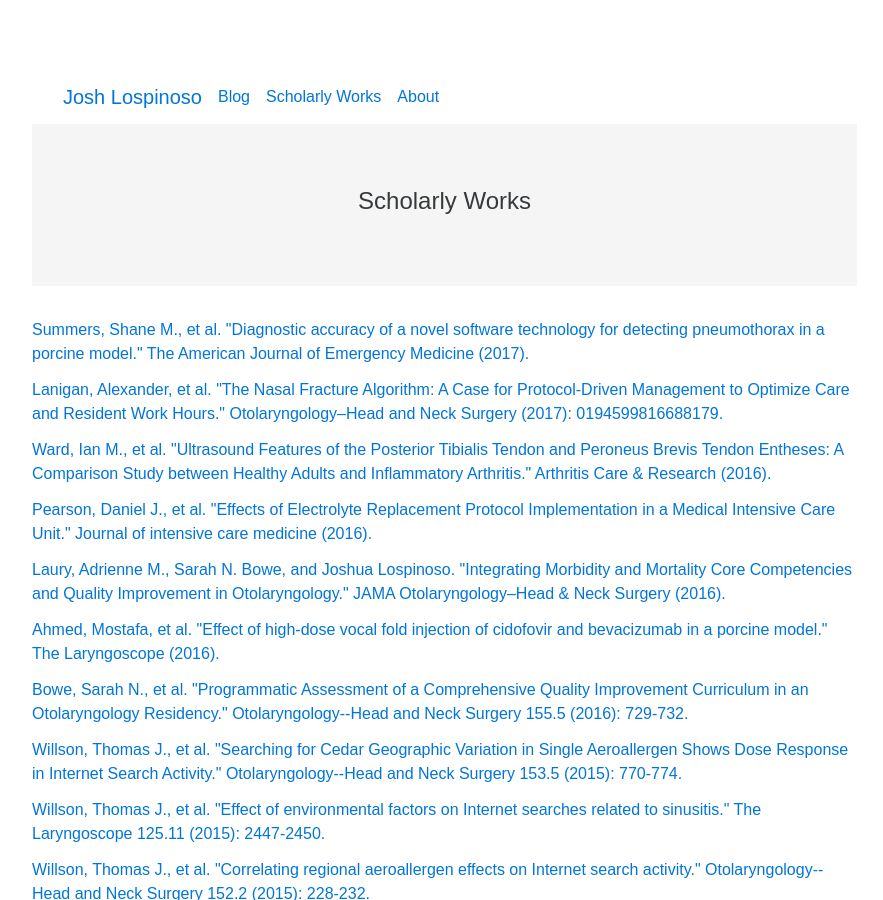
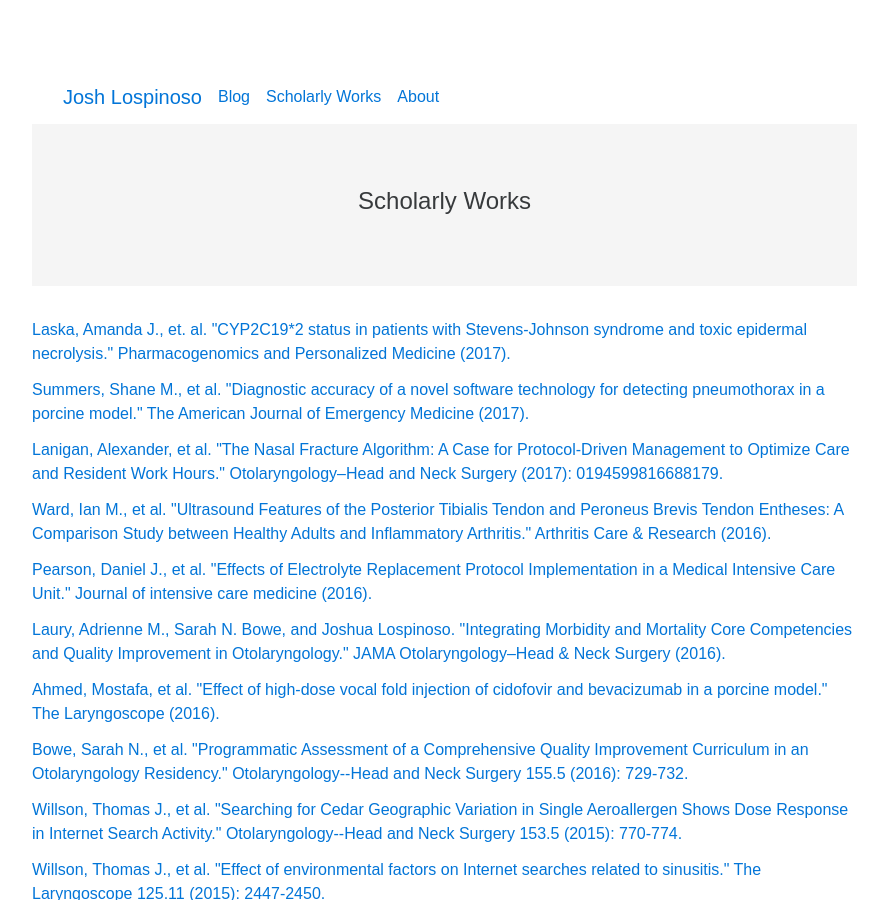
Before and after one commit to JLospinoso/jlospinoso.github.io, a Jekyll site: the page built from scholarly.html, in a window 1280 px wide and 900 px high. Shown: the whole window, without its empty margins (53-936 px from the left). Built offline with Jekyll 4.4.1, drawn with Linux system fonts in a browser that asks for light colours; some web fonts are replaced.

Commit message:
Updating publications

```diff
--- a/scholarly.html
+++ b/scholarly.html
@@ -4,6 +4,9 @@ title: Josh Lospinoso - Scholarly Works
 ---
 <div class="jumbotron jumbotron-fluid">
   <h4 class="text-xs-center">Scholarly Works</h4>
+</div>
+<div class="card card-borderless">
+  <a href="https://www.dovepress.com/articles.php?article_id=32899" target="_blank">Laska, Amanda J., et. al. "CYP2C19*2 status in patients with Stevens-Johnson syndrome and toxic epidermal necrolysis." Pharmacogenomics and Personalized Medicine (2017).</a>
 </div>
 <div class="card card-borderless">
   <a href="http://www.ajemjournal.com/article/S0735-6757(17)30262-0/abstract" target="_blank">
```
